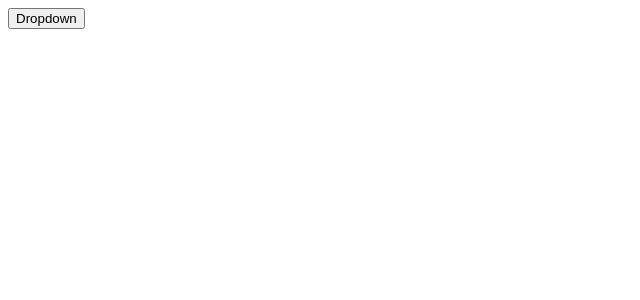
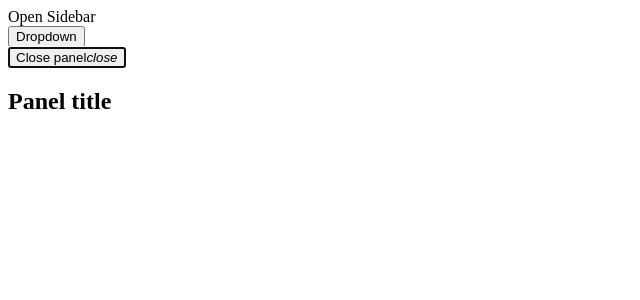
Before and after one commit to phane-tech/phane-tech.github.io, a Vue app: page / in a window 1280 px wide. Shown: the top 300 px of the page, without its empty margins (0-640 px from the left). Built offline with nearby package versions, Linux system fonts and the light colour scheme; the HTML template or start-up script is replaced by a standard one.

Commit message:
Added the sidebar component

```diff
--- a/src/App.vue
+++ b/src/App.vue
@@ -1,20 +1,23 @@
 <template>
   <div class="max-w-7xl mx-auto p-4">
+    <sidebar class="mb-4"/>
     <dropdown
       :items="[
         { label: 'phaneendra', icon: 'fingerprint', class: 'text-green-500' },
         { label: 'mokshitha', icon: 'settings', class: 'text-yellow-500' },
         { label: 'narasimha', icon: 'home', class: 'text-sky-500' },
         { label: 'dhanalakshmi', icon: 'language', class: 'text-orange-500' },
-        { label: 'Naga Vani', class: 'text-red-500', icon: 'visibility' },
+        { label: 'Naga Vani', class: 'text-red-500', icon: 'schedule' },
       ]"
     />
+
   </div>
 </template>
 <script>
 import dropdown from "@/components/dropdown.vue";
+import sidebar from "@/components/sidebar.vue";
 export default {
-  components: { dropdown },
+  components: { dropdown, sidebar },
   data() {},
 };
 </script>
--- a/src/components/dropdown.vue
+++ b/src/components/dropdown.vue
@@ -23,7 +23,7 @@
         <menu-items
           as="ul"
           :class="menuClass"
-          class="max-h-[400px] overflow-auto inset-[0px_auto_auto_0px] rounded-[.46rem] px-6 py-3 absolute bg-white z-[107] min-w-[200px] shadow-[0px_0px_50px_0px_rgba(82,63,105,0.15)]"
+          class="max-h-[400px] overflow-auto inset-[0px_auto_auto_0px] rounded-[.46rem] px-5 py-3 absolute bg-white z-[107] min-w-[200px] shadow-[0px_0px_50px_0px_rgba(82,63,105,0.15)]"
         >
           <!-- start of menu item -->
           <menu-item
--- /dev/null
+++ b/src/components/sidebar.vue
@@ -0,0 +1,103 @@
+<template>
+  <div>
+    <div @click="open = true">Open Sidebar</div>
+    <TransitionRoot as="template" :show="open">
+      <Dialog class="relative z-10" @close="open = false">
+        <TransitionChild
+          as="template"
+          enter="ease-in-out duration-500"
+          enter-from="opacity-0"
+          enter-to="opacity-100"
+          leave="ease-in-out duration-500"
+          leave-from="opacity-100"
+          leave-to="opacity-0"
+        >
+          <div class="fixed inset-0 bg-gray-500/75 transition-opacity" />
+        </TransitionChild>
+
+        <div class="fixed inset-0 overflow-hidden">
+          <div class="absolute inset-0 overflow-hidden">
+            <div
+              class="pointer-events-none fixed inset-y-0 right-0 flex max-w-full pl-10"
+            >
+              <TransitionChild
+                as="template"
+                enter="transform transition ease-in-out duration-500 sm:duration-700"
+                enter-from="translate-x-full"
+                enter-to="translate-x-0"
+                leave="transform transition ease-in-out duration-500 sm:duration-700"
+                leave-from="translate-x-0"
+                leave-to="translate-x-full"
+              >
+                <DialogPanel
+                  class="pointer-events-auto relative w-screen max-w-md"
+                >
+                  <TransitionChild
+                    as="template"
+                    enter="ease-in-out duration-500"
+                    enter-from="opacity-0"
+                    enter-to="opacity-100"
+                    leave="ease-in-out duration-500"
+                    leave-from="opacity-100"
+                    leave-to="opacity-0"
+                  >
+                    <div
+                      class="absolute left-0 top-0 -ml-8 flex pr-2 pt-4 sm:-ml-10 sm:pr-4"
+                    >
+                      <button
+                        type="button"
+                        class="relative rounded-md text-gray-300 hover:text-white focus:outline-none focus:ring-0 focus:ring-white"
+                        @click="open = false"
+                      >
+                        <span class="absolute -inset-2.5" />
+                        <span class="sr-only">Close panel</span>
+                        <i class="material-icons-two-tone text-2xl">close </i>
+                      </button>
+                    </div>
+                  </TransitionChild>
+                  <div
+                    class="flex h-full flex-col overflow-y-scroll bg-white py-6 shadow-xl"
+                  >
+                    <div class="px-4 sm:px-6">
+                      <DialogTitle class="text-base font-semibold text-gray-900"
+                        >Panel title</DialogTitle
+                      >
+                    </div>
+                    <div class="relative mt-6 flex-1 px-4 sm:px-6">
+                      <!-- Your content -->
+                    </div>
+                  </div>
+                </DialogPanel>
+              </TransitionChild>
+            </div>
+          </div>
+        </div>
+      </Dialog>
+    </TransitionRoot>
+  </div>
+</template>
+
+<script>
+import {
+  Dialog,
+  DialogPanel,
+  DialogTitle,
+  TransitionChild,
+  TransitionRoot,
+} from "@headlessui/vue";
+export default {
+  components: {
+    Dialog,
+    DialogPanel,
+    DialogTitle,
+    TransitionChild,
+    TransitionRoot,
+  },
+  name: "SidebarComponent",
+  data() {
+    return {
+      open: true,
+    };
+  },
+};
+</script>
```
